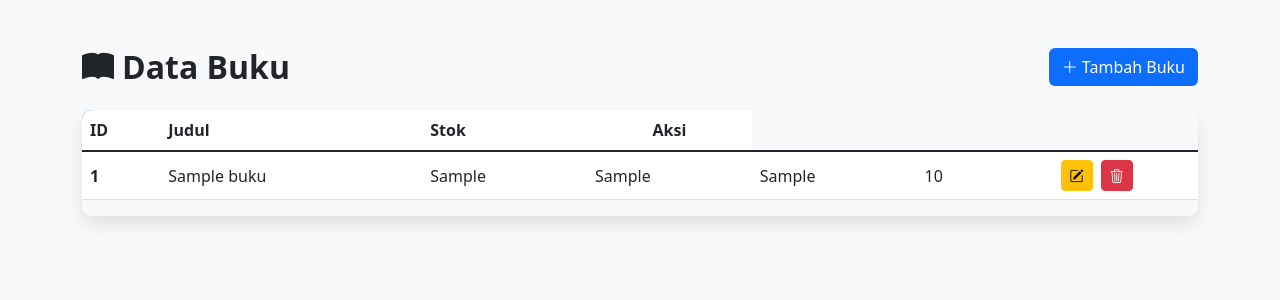
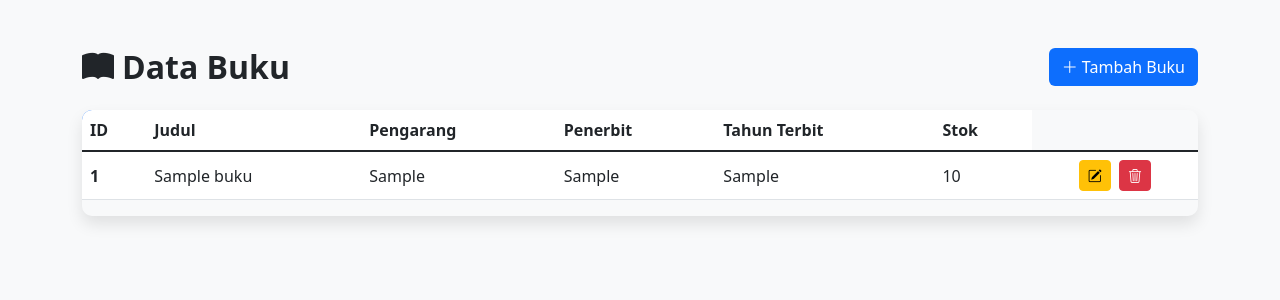
Before and after one commit to Fathiralfariz/PinjamBuku, a PHP site: page /pages/buku/index.php in a window 1280 px wide. Shown: the top 300 px of the page. Run offline with PHP 8.4, Linux system fonts and the light colour scheme; tables that the repository leaves empty or names only in its code hold one stand-in row (values such as "Sample post"); data that the repository does not hold is empty.

Commit message:
add tect in Data BUku

```diff
--- a/pages/buku/index.php
+++ b/pages/buku/index.php
@@ -51,8 +51,10 @@ $result = $conn->query("SELECT * FROM buku");
                     <tr>
                         <th>ID</th>
                         <th>Judul</th>
+                        <th>Pengarang</th>
+                        <th>Penerbit</th>
+                        <th>Tahun Terbit</th>
                         <th>Stok</th>
-                        <th class="text-center">Aksi</th>
                     </tr>
                 </thead>
                 <tbody class="table-group-divider">
```
